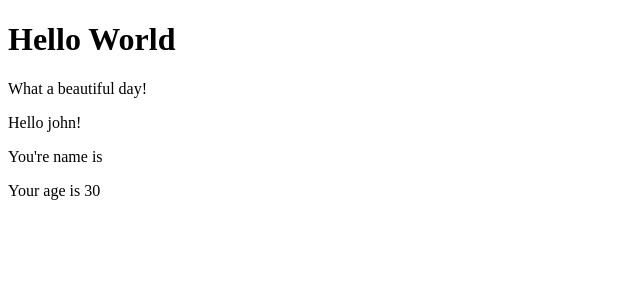
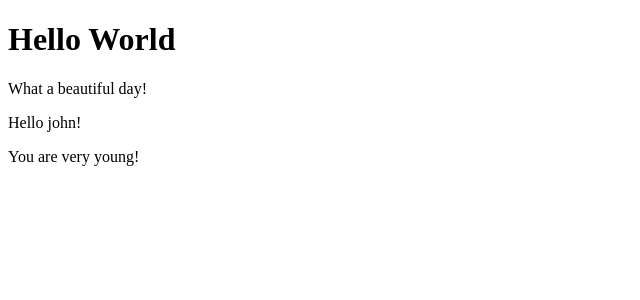
Before and after one commit to dens90/react-exercises, a React (Create React App) app: page / in a window 1280 px wide. Shown: the top 300 px of the page, without its empty margins (0-640 px from the left). Built offline with nearby package versions, Linux system fonts and the light colour scheme.

Commit message:
conditional-rendering-05

```diff
--- a/src/App.js
+++ b/src/App.js
@@ -8,7 +8,7 @@ export class App extends React.Component{
         return(
             <div>
                 <Hello name={<strong>React</strong>} />
-                <Welcome name='john' age={19}/>
+                <Welcome name='john' age={16}/>
             </div>
         )
     }
--- a/src/Welcome.js
+++ b/src/Welcome.js
@@ -6,9 +6,7 @@ export class Welcome extends React.Component {
     return (
       <div>
         <p>Hello {this.props.name || "js"}!</p>
-        {this.props.age > 18 &&
-          this.props.age < 65 &&
-          this.props.name === "john" && <Age />}
+        {this.props.age > 18 ? <Age /> : "You are very young!"}
       </div>
     );
   }
```
